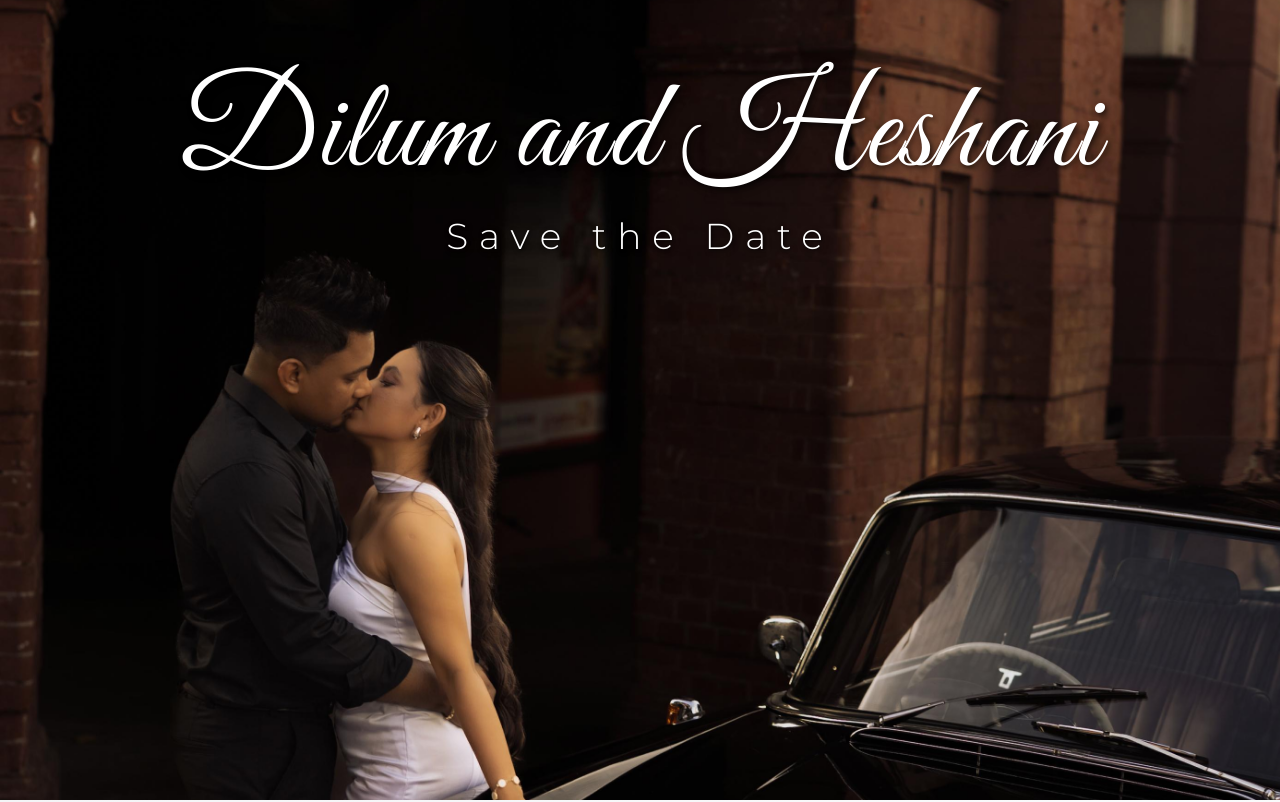
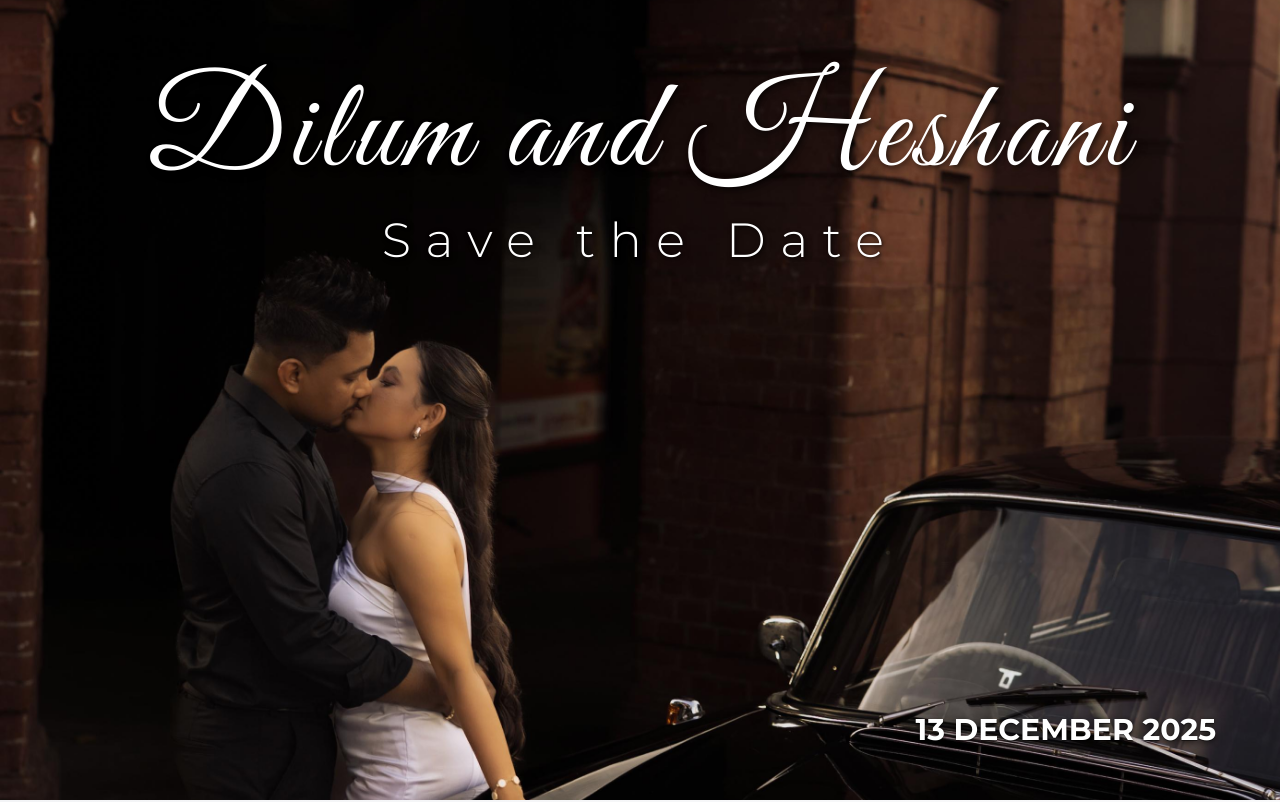
Before and after one commit to klperera/wedding_invitation, a Next.js app: page / in a window 1280 px wide. Shown: the top 802 px of the page. Built offline with nearby package versions, Linux system fonts and the light colour scheme; no server answers; a web font is replaced by a local one.

Commit message:
Enhance HeroSection styling and add wedding date badge; improve text visibility and layout for better user experience

```diff
--- a/components/hero-section.tsx
+++ b/components/hero-section.tsx
@@ -33,12 +33,12 @@ export function HeroSection() {
             initial={{ opacity: 0, y: -40 }}
             animate={{ opacity: 1, y: 0 }}
             transition={{ duration: 0.9, ease: "easeOut" }}
-            className="text-4xl sm:text-5xl md:text-6xl lg:text-8xl xl:text-9xl font-great-vibes mb-2 sm:mb-3 md:mb-4 text-white"
+            className="text-5xl sm:text-5xl md:text-6xl lg:text-8xl xl:text-9xl font-great-vibes mb-2 sm:mb-3 md:mb-4 text-white"
             style={{
               textShadow:
                 "2px 2px 4px rgba(0,0,0,0.5), 4px 4px 8px rgba(0,0,0,0.3)",
               fontWeight: 400,
-              letterSpacing: "0.02em",
+              letterSpacing: "0.05em",
             }}
           >
             Dilum and Heshani
@@ -48,7 +48,7 @@ export function HeroSection() {
             initial={{ opacity: 0, y: 40 }}
             animate={{ opacity: 1, y: 0 }}
             transition={{ duration: 0.9, delay: 0.2, ease: "easeOut" }}
-            className="text-base sm:text-xl md:text-2xl lg:text-3xl xl:text-4xl font-montserrat tracking-[0.15em] sm:tracking-[0.2em] md:tracking-[0.3em] text-white"
+            className="text-base sm:text-2xl md:text-3xl lg:text-4xl xl:text-5xl font-montserrat tracking-[0.15em] sm:tracking-[0.2em] md:tracking-[0.3em] text-white"
             style={{
               textShadow:
                 "1px 1px 3px rgba(0,0,0,0.6), 2px 2px 6px rgba(0,0,0,0.4)",
@@ -58,6 +58,21 @@ export function HeroSection() {
             Save the Date
           </motion.p>
         </div>
+        {/* Date badge (bottom-right) */}
+        <motion.div
+          initial={{ opacity: 0, y: 20 }}
+          animate={{ opacity: 1, y: 0 }}
+          transition={{ duration: 0.8, delay: 0.6, ease: "easeOut" }}
+          className="absolute bottom-6 right-4 sm:bottom-8 sm:right-8 md:bottom-10 md:right-12 z-20 text-white px-3 py-2 sm:px-4 sm:py-3 flex flex-col items-center"
+          aria-label="Wedding date"
+          style={{
+            textShadow: "0 2px 6px rgba(0,0,0,0.7), 0 1px 0 rgba(0,0,0,0.45)",
+          }}
+        >
+          <span className="font-montserrat text-base sm:text-lg md:text-xl lg:text-2xl xl:text-3xl font-bold uppercase mt-1">
+            13 December 2025
+          </span>
+        </motion.div>
       </section>
 
       {/* <section className="w-full bg-gradient-to-b from-black/40 to-background py-16 md:py-24">
```
